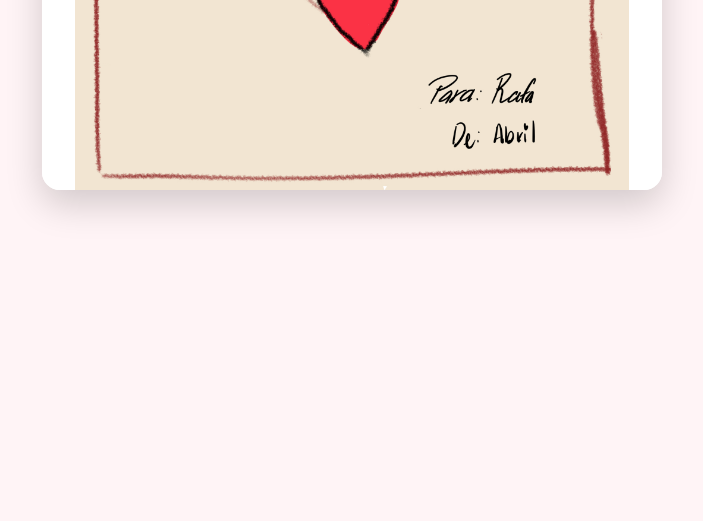
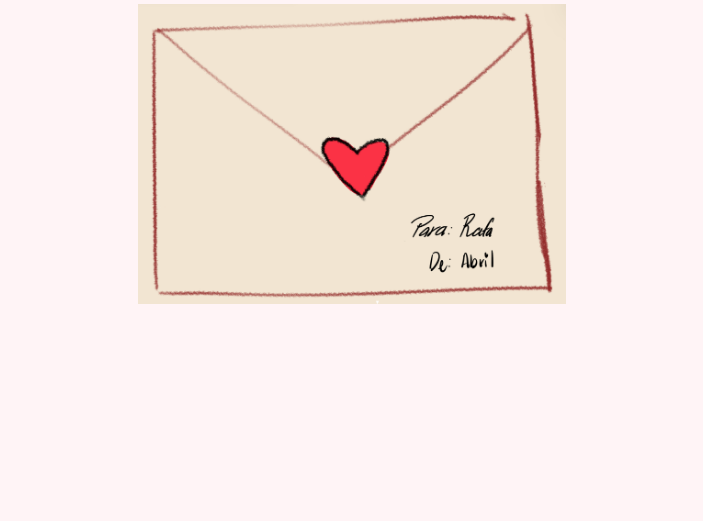
Before and after one commit to abrilaflo02-beep/Rafa-note, a plain HTML site: page index.html in a window 1280 px wide. Shown: the part 279-800 px from the top of the page, without its empty margins (288-991 px from the left). Drawn offline with Linux system fonts and the light colour scheme.

Commit message:
Update index.html

```diff
--- a/index.html
+++ b/index.html
@@ -11,59 +11,75 @@
 
 <style>
   :root{
-    --bg:#fff4f6;           /* si quieres beige: #f7e8d0 */
+    --bg:#fff4f6;           /* si prefieres beige: #f7e8d0 */
     --ink:#111;
     --shadow:rgba(0,0,0,.18);
     --radius:18px;
 
-    --shake: 1.35s;         /* duración de agitación */
-    --blast: 0.70s;         /* duración del estallido */
-    --after: calc(var(--shake) + var(--blast) + .05s); /* carta aparece tras el blast */
+    --shake: 1.35s;         /* agitación amplia y lenta */
+    --blast: 0.70s;         /* estallido ágil */
+    --after: calc(var(--shake) + var(--blast) + .05s); /* carta aparece después del blast */
   }
 
-  *{box-sizing:border-box}
+  *{box-sizing:border-box;margin:0;padding:0}
   html,body{
-    margin:0;height:100%;
+    height:100%;
     background:var(--bg);color:var(--ink);
-    font-family:system-ui,-apple-system,Segoe UI,Roboto,Inter,Arial
+    font-family:system-ui,-apple-system,Segoe UI,Roboto,Inter,Arial;
+    display:flex;align-items:center;justify-content:center;
   }
 
-  .wrap{min-height:100dvh;display:flex;justify-content:center}
-  .card{width:min(640px,94vw);text-align:center;padding:16px 10px}
-  h1{margin:.2rem 0 1rem;font-size:clamp(22px,4.5vw,34px)}
+  /* Contenido centrado */
+  .card{
+    text-align:center;
+    display:flex;
+    flex-direction:column;
+    align-items:center;
+    justify-content:center;
+    gap:1.2rem;
+    width:min(640px,94vw);
+  }
 
-  /* CONTENEDOR DEL SOBRE */
+  h1{font-size:clamp(22px,4.5vw,34px)}
+
+  /* Escenario del sobre */
   .stage{
-    position:relative;margin:0 auto;width:100%;max-width:640px;aspect-ratio:16/10;
+    position:relative;
+    width:100%;
+    max-width:480px;
+    aspect-ratio:16/10;
     overflow:visible;
   }
+
+  /* SOBRE (sin bordes blancos ni sombra) */
   .envelope{
-    position:absolute;inset:0;display:block;cursor:pointer;z-index:3;border-radius:var(--radius);
-    overflow:hidden;background:#fff;box-shadow:0 14px 36px var(--shadow);
+    position:absolute;inset:0;display:block;cursor:pointer;z-index:3;
+    border-radius:0;             /* sin esquinas redondeadas */
+    overflow:hidden;
+    background:transparent;      /* sin fondo blanco */
+    box-shadow:none;             /* sin sombra que haga borde */
     transform-origin:50% 30%;
   }
-  .envelope img{width:100%;height:100%;object-fit:contain;display:block;background:#fff}
-
-  /* EFECTO DE DESTELLO ✨ */
-  .flash{
-    position:absolute;inset:0;
-    background:radial-gradient(circle, rgba(255,255,255,0.95) 0%, rgba(255,255,255,0) 70%);
-    opacity:0;pointer-events:none;border-radius:var(--radius);
-    transform:scale(0.5);
+  .envelope img{
+    width:100%;height:100%;object-fit:contain;display:block;
+    background:transparent;      /* evita el halo blanco del <img> */
   }
 
-  body.open .flash{
-    animation:flash 0.6s ease-in-out var(--shake) forwards;
+  /* ✨ Destello */
+  .flash{
+    position:absolute;inset:0;pointer-events:none;border-radius:var(--radius);
+    background:radial-gradient(circle, rgba(255,255,255,0.95) 0%, rgba(255,255,255,0) 70%);
+    opacity:0;transform:scale(0.6);
+  }
+  body.open .flash{ animation:flash 0.6s ease-in-out var(--shake) forwards; }
+  @keyframes flash{
+    0%{opacity:0;transform:scale(0.6)}
+    20%{opacity:1;transform:scale(1.1)}
+    60%{opacity:.8;transform:scale(1.4)}
+    100%{opacity:0;transform:scale(1.6)}
   }
 
-  @keyframes flash {
-    0%   {opacity:0; transform:scale(0.6);}
-    20%  {opacity:1; transform:scale(1.1);}
-    60%  {opacity:0.8; transform:scale(1.4);}
-    100% {opacity:0; transform:scale(1.6);}
-  }
-
-  /* OVERLAY DE LA CARTA EN PANTALLA COMPLETA */
+  /* Carta a pantalla completa */
   .letter-full{
     position:fixed;inset:0;display:flex;align-items:center;justify-content:center;
     padding:14px;z-index:-1;opacity:0;background:var(--bg);
@@ -71,47 +87,38 @@
   }
   .letter-full img{
     max-width:min(92vw,760px);
-    max-height:92vh;
+    max-height:92vh;         /* se ve completa; scroll si es más alta */
     width:auto;height:auto;object-fit:contain;display:block;background:#fff;border-radius:16px;
     box-shadow:0 18px 40px var(--shadow);
   }
+  body.open .letter-full{ z-index:5; opacity:1; transition:opacity .45s ease var(--after), z-index 0s }
 
-  /* ===== ESTADO ABIERTO (se activa con .open en <body>) ===== */
-  body.open .letter-full{
-    z-index:5; opacity:1;
-    transition:opacity .45s ease var(--after), z-index 0s;
-  }
-
-  /* Shake amplio + Blast más rápido + Flash mágico ✨ */
+  /* Animaciones: shake amplio + blast */
   body.open .envelope{
     animation:
       shake var(--shake) ease-in-out both,
       blast var(--blast) cubic-bezier(.25,.7,.2,1) var(--shake) both;
     pointer-events:none;
   }
-
-  /* Temblor suave y AMPLIO */
-  @keyframes shake {
-    0%   { transform:translate(0,0) rotate(0deg); }
-    5%   { transform:translate(-6px, 2px) rotate(-5deg); }
-    15%  { transform:translate(6px, -3px) rotate(4deg); }
-    25%  { transform:translate(-8px, 3px) rotate(-6deg); }
-    35%  { transform:translate(8px, -4px) rotate(5deg); }
-    50%  { transform:translate(-6px, 2px) rotate(-4deg); }
-    65%  { transform:translate(5px, -2px) rotate(3deg); }
-    80%  { transform:translate(-4px, 1px) rotate(-2deg); }
-    100% { transform:translate(0,0) rotate(0deg); }
+  @keyframes shake{
+    0%{transform:translate(0,0) rotate(0deg)}
+    5%{transform:translate(-6px,2px) rotate(-5deg)}
+    15%{transform:translate(6px,-3px) rotate(4deg)}
+    25%{transform:translate(-8px,3px) rotate(-6deg)}
+    35%{transform:translate(8px,-4px) rotate(5deg)}
+    50%{transform:translate(-6px,2px) rotate(-4deg)}
+    65%{transform:translate(5px,-2px) rotate(3deg)}
+    80%{transform:translate(-4px,1px) rotate(-2deg)}
+    100%{transform:translate(0,0) rotate(0deg)}
+  }
+  @keyframes blast{
+    0%  {opacity:1; transform:scale(1) rotateX(0deg)}
+    30% {transform:scale(1.10) rotateX(10deg)}
+    60% {transform:scale(1.25) rotateX(16deg) filter:blur(2px)}
+    100%{opacity:0; transform:scale(1.35) rotateX(22deg) filter:blur(8px)}
   }
 
-  /* Estallido suave y cinematográfico */
-  @keyframes blast {
-    0%   { opacity:1; transform:scale(1) rotateX(0deg) }
-    30%  { transform:scale(1.10) rotateX(10deg) }
-    60%  { transform:scale(1.25) rotateX(16deg) filter:blur(2px) }
-    100% { opacity:0; transform:scale(1.35) rotateX(22deg) filter:blur(8px) }
-  }
-
-  /* Accesibilidad */
+  /* Accesibilidad: menos movimiento */
   @media (prefers-reduced-motion: reduce){
     .envelope, .letter-full, .flash{transition:none;animation:none}
     body.open .letter-full{opacity:1;z-index:5}
@@ -119,31 +126,28 @@
 </style>
 </head>
 <body>
-  <div class="wrap">
   <div class="card">
     <h1>💌 Toca para abrir tu carta</h1>
 
     <div class="stage">
-        <!-- SOBRE: el botón -->
+      <!-- SOBRE: botón -->
       <a class="envelope" id="btnEnvelope" aria-label="Abrir carta">
         <img id="imgEnvelope" src="envelope.jpg" alt="Sobre">
       </a>
-
-        <!-- ✨ Capa del destello -->
+      <!-- capa de destello -->
       <div class="flash"></div>
     </div>
 
-      <!-- CARTA a pantalla completa -->
+    <!-- CARTA overlay -->
     <div class="letter-full" id="overlay">
       <a id="openImg" href="carta.jpg" target="_blank" rel="noopener">
         <img id="imgCarta" src="carta.jpg" alt="Carta">
       </a>
     </div>
   </div>
-  </div>
 
 <script>
-  // Parámetros opcionales: ?cover=...&img=...&auto=1
+  // Soporte de parámetros: ?cover=...&img=...&auto=1
   const qp = new URLSearchParams(location.search);
   const cover = qp.get('cover');
   const img   = qp.get('img');
@@ -153,13 +157,13 @@
     document.getElementById('openImg').href = img;
   }
 
-  // Click en el sobre => abre (añade .open a <body>)
+  // Click => abre
   document.getElementById('btnEnvelope').addEventListener('click', (e) => {
     e.preventDefault();
     document.body.classList.add('open');
   }, {passive:true});
 
-  // Abrir automáticamente si ?auto=1
+  // Auto abrir
   if (qp.get('auto') === '1'){
     setTimeout(()=> document.body.classList.add('open'), 180);
   }
```
Lines whose indentation alone changed are shown as unchanged.
